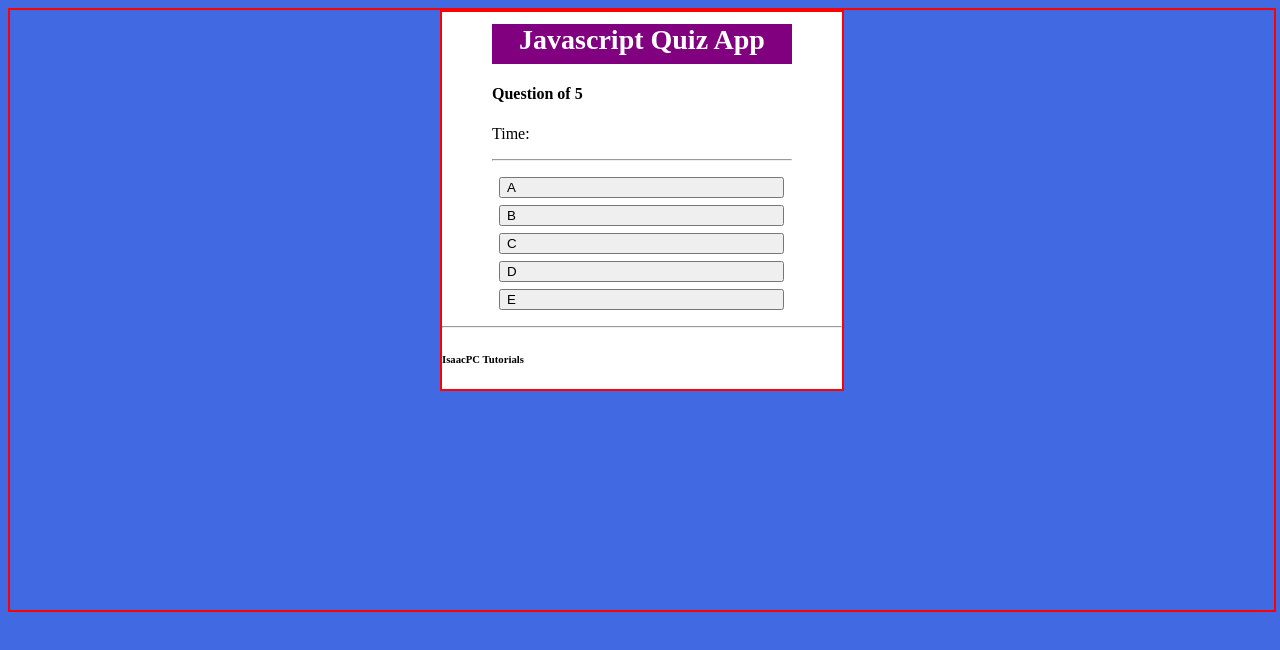
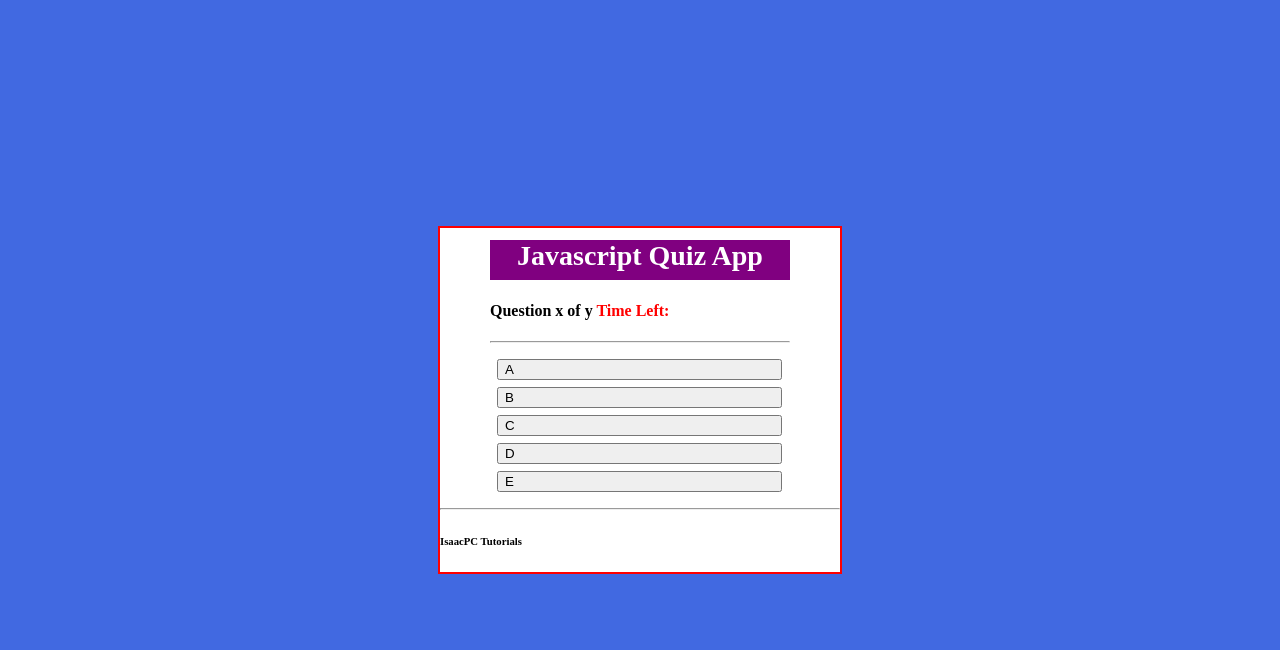
Before and after one commit to civisky/jsProjects, a plain HTML site: page 100daysJsChallenge/quizApp/index.html in a window 1280 px wide. Drawn offline with Linux system fonts and the light colour scheme.

Commit message:
updated some codes

```diff
--- a/100daysJsChallenge/quizApp/index.html
+++ b/100daysJsChallenge/quizApp/index.html
@@ -19,7 +19,7 @@
     <h2>Javascript Quiz App</h2>
 </div>
 <div id="quizSubHeader">
-    <span id="quizCounter"><h4>Question <span id="questionId"></span> of 5</h4><span id="quizTimer">Time:</span></span>
+  <h4>Question <span id="questionId">x</span> of y <span id="quizTimer">Time Left:</span></h4>
 
 
 <p><hr></p>
--- a/100daysJsChallenge/quizApp/static/style.css
+++ b/100daysJsChallenge/quizApp/static/style.css
@@ -1,13 +1,18 @@
 body {
   background-color: royalblue;
+  margin: 0; /*remove the annoying margin added by the browser */
+  height: 100vh; /*set the height to match the viewport height */
+  display: flex;
+  flex-direction: column; /*make sure the footer sits below the content */
+  justify-content: center; /*center the contents vertically */
 }
 
-#mainDiv {
+/* #mainDiv {
   background-color: royalblue;
   width: 100%;
   height: 600px;
   border: red 2px solid;
-}
+} */
 
 #mainDiv > #appDiv {
   border: red 2px solid;
@@ -47,8 +52,10 @@ body {
   text-align: left;
 }
 
-#mainDiv > #appDiv > #quizSubHeader > span#quizCounter > span#quizTimer {
+#mainDiv > #appDiv > #quizSubHeader > h4 > span#quizTimer {
+  align-items: right;
   text-align: right;
+  color: red;
 }
 #mainDiv > #appDiv > #quizOptions {
   width: 75%;
```
